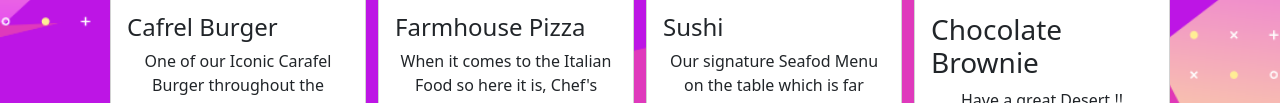
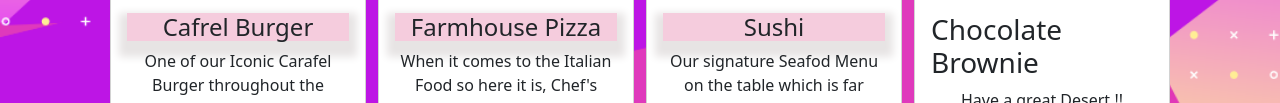
Before and after one commit to DivyanshuAhirrao/Food-Delivery-Interface, a plain HTML site: page index.html in a window 1280 px wide. Shown: the part 860-963 px from the top of the page. Drawn offline with nearby package versions, Linux system fonts and the light colour scheme; files whose address does not match are found by name.

Commit message:
Update style.css

```diff
--- a/Styles/style.css
+++ b/Styles/style.css
@@ -236,6 +236,11 @@ li {
 .cards-container{
    height: 2rem;
 }
+h4{
+    background-color: rgba(223, 86, 143, 0.3);
+    text-align: center;
+    box-shadow: 0 8px 8px 8px rgb(231, 228, 228);
+}
 
 
                             /* || Main-Carousel || */
```
